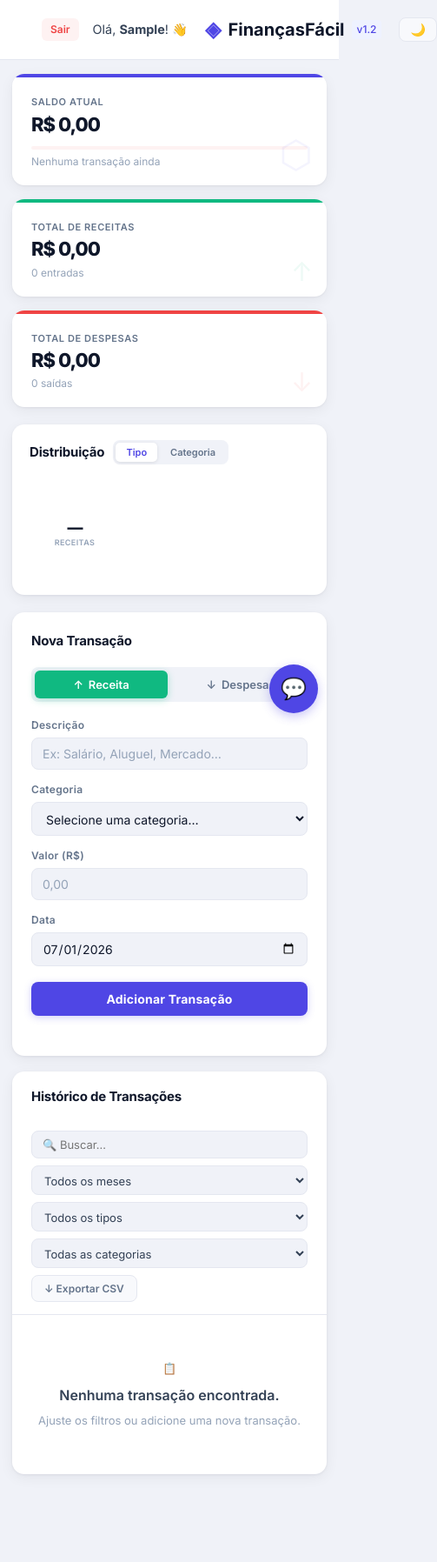
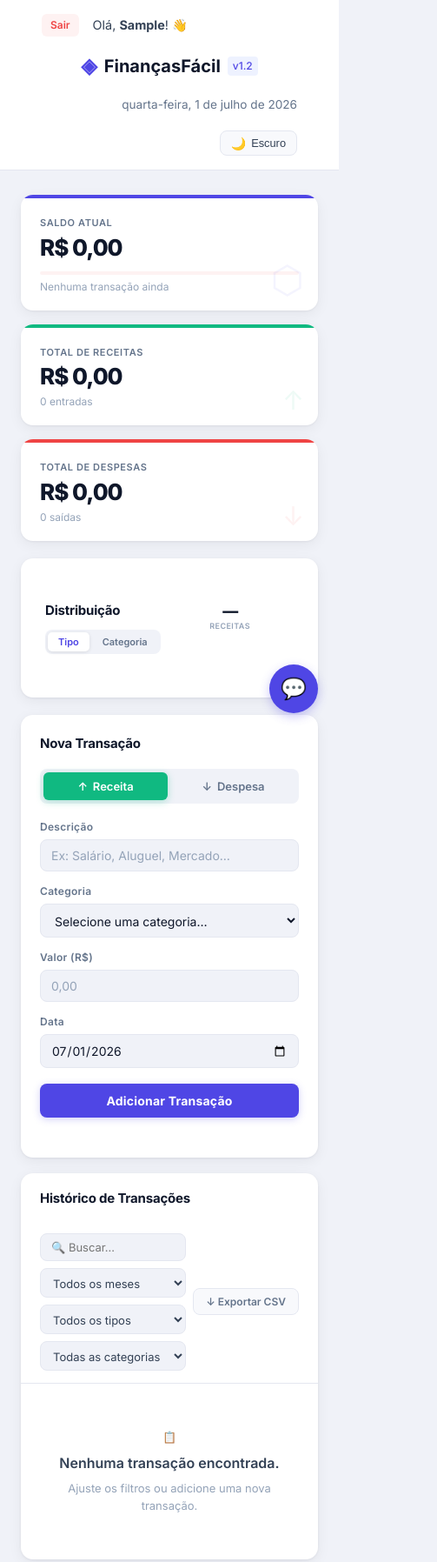
Before and after one commit to gustavodod34-commits/FinancasFacil, a plain HTML site: page financas-frontend/index.html in a window 390 px wide. Shown: the whole page at 87% size, 503 px wide, since content can reach past the window. Before the commit the page ends 1743 px from the top, so only its background shows below. Drawn offline with Linux system fonts and the light colour scheme; no server answers; sample sign-in values are in the browser's storage.

Commit message:
Reajuste, layout no celular

```diff
--- a/financas-frontend/style.css
+++ b/financas-frontend/style.css
@@ -666,32 +666,38 @@ tbody td { padding: 12px 20px; vertical-align: middle; }
 .toast.show { opacity: 1; transform: translateX(-50%) translateY(0); }
 
 /* ══════════ RESPONSIVE ══════════ */
-@media (max-width: 1000px) {
+/* =====================================================
+   📱 VERSÃO MOBILE TOTALMENTE REDESENHADA (COMPLETA)
+   ===================================================== */
+
+@media (max-width: 1024px) {
   .dashboard { grid-template-columns: 1fr 1fr; }
   .dashboard .card--balance { grid-column: 1 / -1; }
-}
-
-@media (max-width: 900px) {
-  .chart-panel { flex-direction: column; align-items: flex-start; padding: 18px 20px; }
-  .chart-panel-header { flex-direction: row; align-items: center; width: 100%; }
   .content-grid { grid-template-columns: 1fr; }
   .form-panel { position: static; }
 }
 
-@media (max-width: 680px) {
+@media (max-width: 768px) {
   .dashboard { grid-template-columns: 1fr; }
+
+  /* Ajusta o Header para não encavalar os links */
+  .header-inner { flex-direction: column; gap: 16px; text-align: center; }
+  .header-left, .header-right { width: 100%; justify-content: center; flex-wrap: wrap; }
+
+  /* Ajusta os filtros e botões da tabela */
+  .filter-row { flex-direction: column; width: 100%; }
+  .filter-select, .search-input { width: 100%; }
+
+  /* Ajusta a tabela para não vazar da tela */
+  .table-wrap { overflow-x: auto; -webkit-overflow-scrolling: touch; }
+  th, td { font-size: 13px; padding: 12px 10px; }
+
+  /* Esconde a coluna de categoria apenas se a tela for muito pequena */
+  .col-cat { display: none; }
 }
 
-@media (max-width: 600px) {
-  .container { padding: 16px 14px 48px; }
-  .header-inner { padding: 0 14px; }
-  .header-date { display: none; }
-  .card-value { font-size: 22px; }
-  .theme-label { display: none; }
-  .theme-btn { padding: 6px 10px; }
-  .filter-row { flex-direction: column; }
-  .search-input { min-width: 0; }
-  .modal-card { padding: 20px; }
+@media (prefers-reduced-motion: reduce) {
+  *, .card, .row-new { animation: none !important; transition: none !important; }
 }
 
 /* ══════════ ANIMATIONS ══════════ */
```
